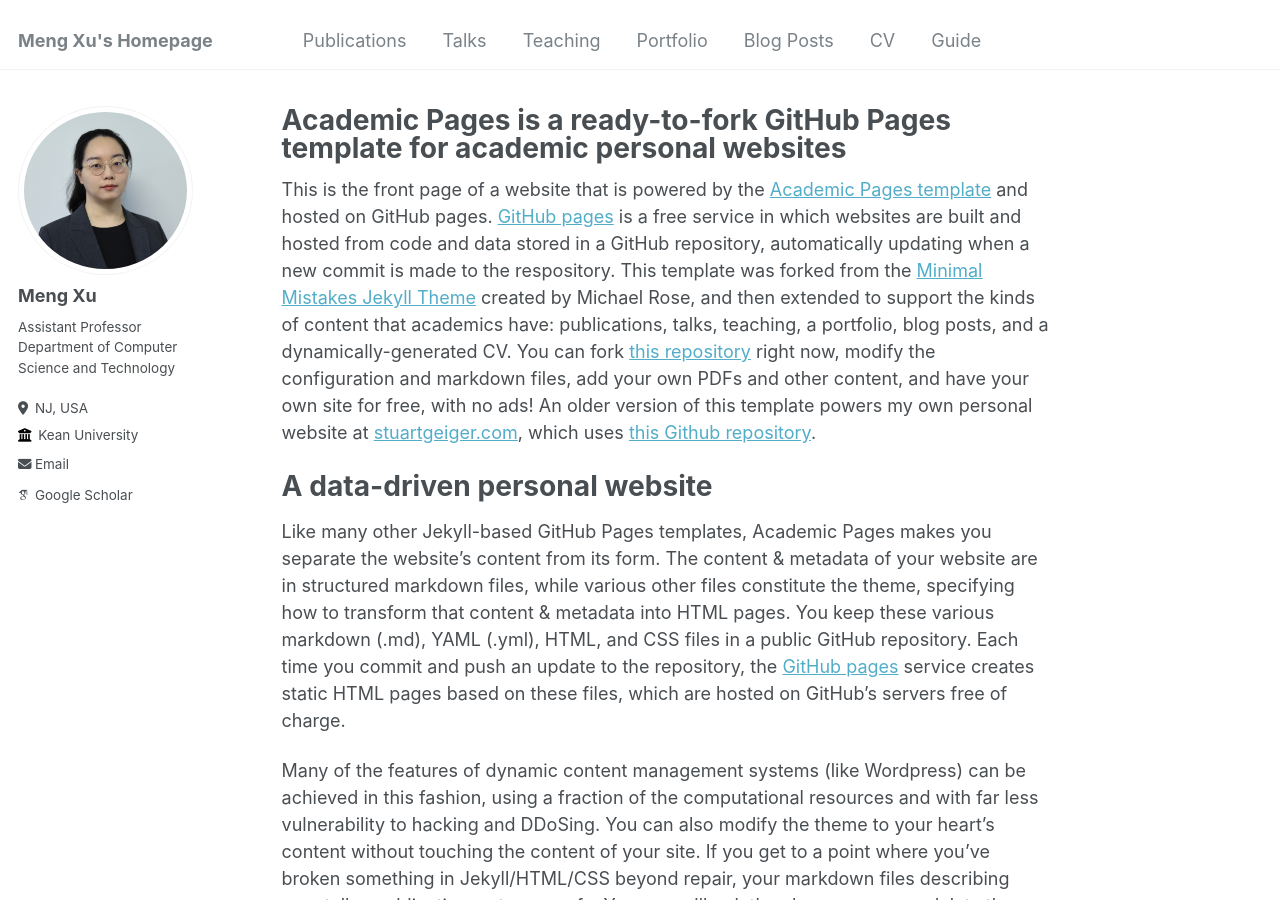
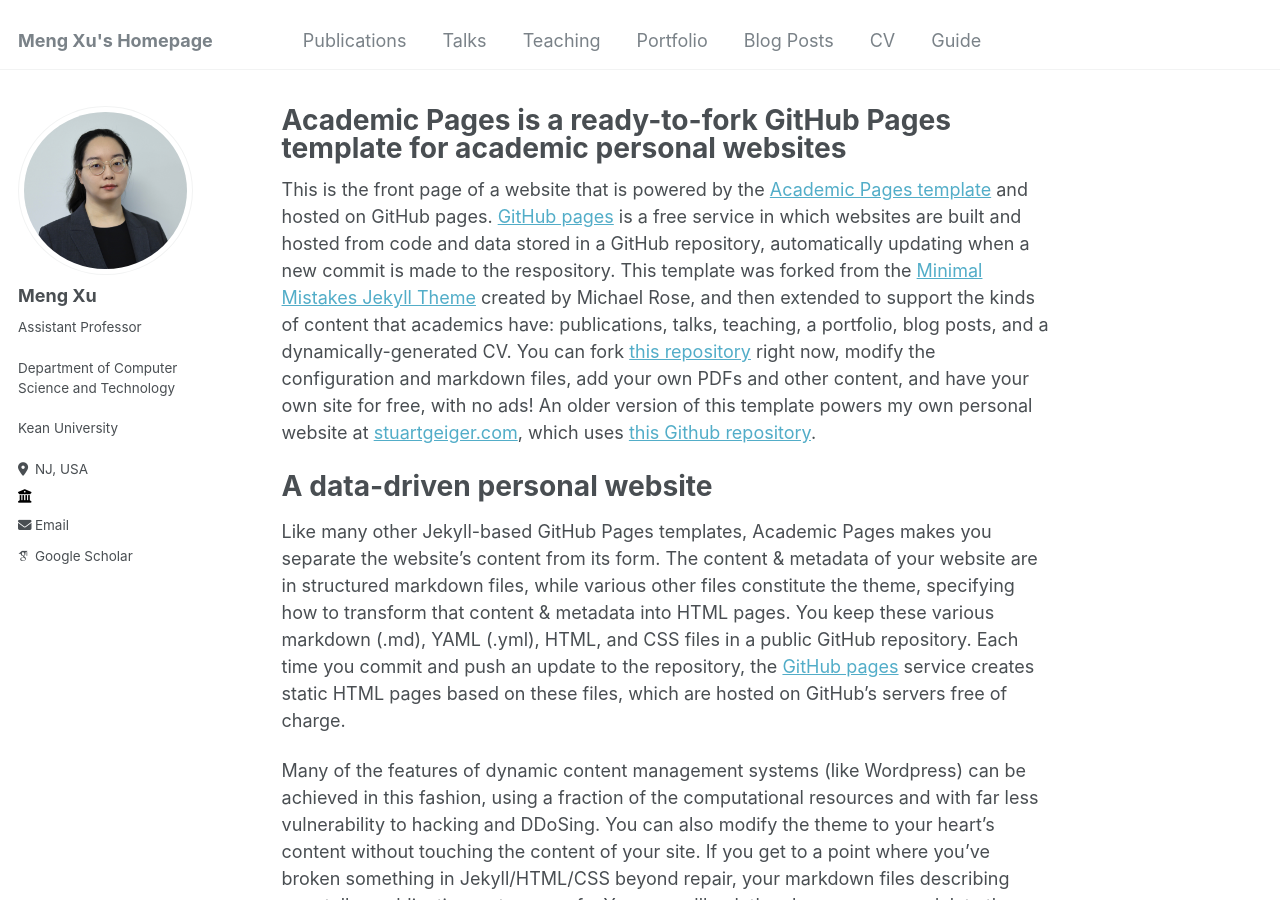
Before and after one commit to MengXu0201/mengxu0201.github.io, a Jekyll site: the page built from _pages/about.md, in a window 1280 px wide and 900 px high. Built offline with Jekyll 4.4.1, drawn with Linux system fonts in a browser that asks for light colours; some web fonts are replaced.

```diff
--- a/_config.yml
+++ b/_config.yml
@@ -24,9 +24,9 @@ author:
   avatar           : "meng.JPG"
   name             : "Meng Xu"
   pronouns         : # "she/her"
-  bio              : "Assistant Professor </br> Department of Computer Science and Technology"
+  bio              : "Assistant Professor </br></br> Department of Computer Science and Technology </br></br> Kean University"
   location         : "NJ, USA"
-  employer         : "Kean University"
+  employer         : ""
   uri              : # URL
   email            : "mexu@kean.edu"
 
```
